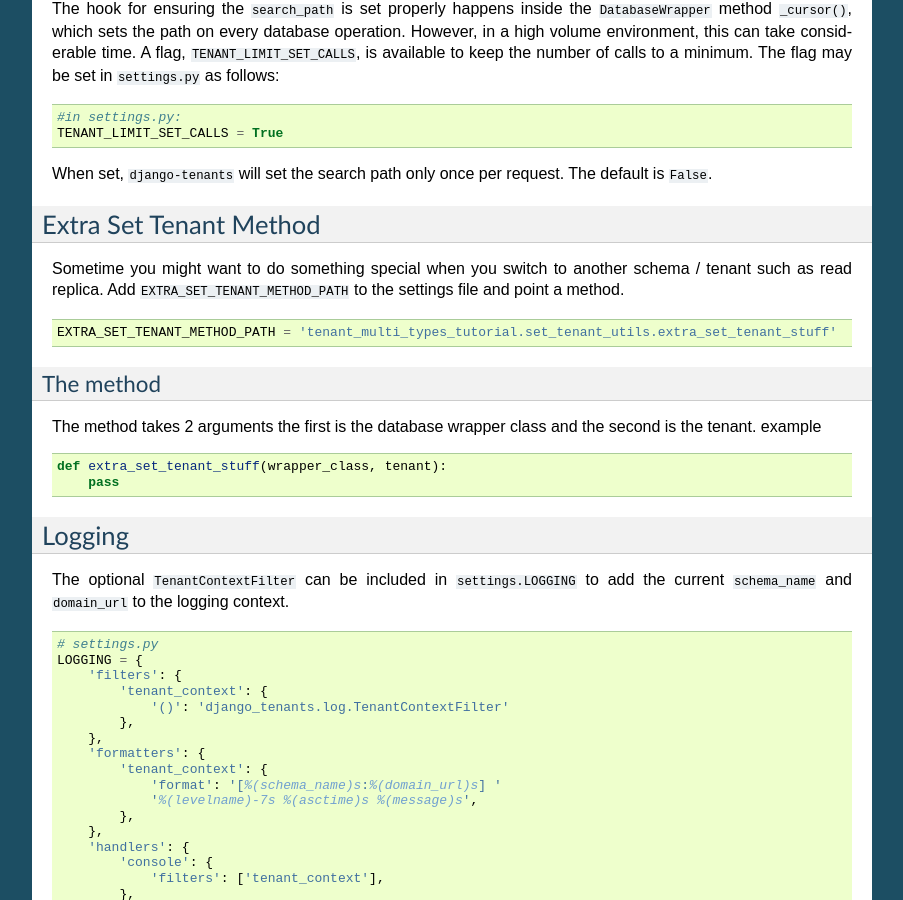
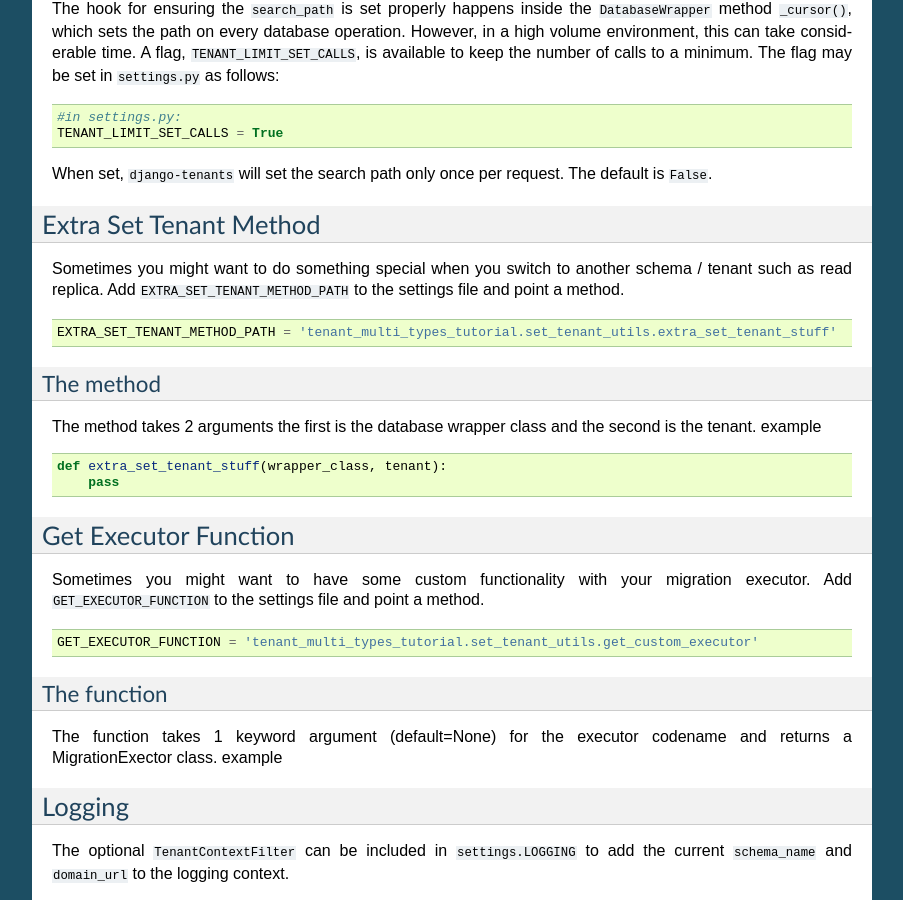
Before and after one commit to django-tenants/django-tenants, a Sphinx documentation site: the page built from docs/use.rst, in a window 1280 px wide and 900 px high, scrolled down 7207 px. Shown: the whole window, without its empty margins (198-1101 px from the left). Built offline with Sphinx 7.4.7, drawn with Linux system fonts in a browser that asks for light colours; the version number could not be read and is left out; some of the changed text lies outside the part shown.

Commit message:
Added documentation for get_executor hook

```diff
--- a/docs/use.rst
+++ b/docs/use.rst
@@ -456,7 +456,7 @@ When set, ``django-tenants`` will set the search path only once per request. The
 Extra Set Tenant Method
 -----------------------
 
-Sometime you might want to do something special when you switch to another schema / tenant such as read replica.
+Sometimes you might want to do something special when you switch to another schema / tenant such as read replica.
 Add ``EXTRA_SET_TENANT_METHOD_PATH`` to the settings file and point a method.
 
 .. code-block:: python
@@ -473,6 +473,37 @@ example
 
     def extra_set_tenant_stuff(wrapper_class, tenant):
         pass
+
+
+Get Executor Function
+-----------------------
+
+Sometimes you might want to have some custom functionality with your migration executor.
+Add ``GET_EXECUTOR_FUNCTION`` to the settings file and point a method.
+
+.. code-block:: python
+
+    GET_EXECUTOR_FUNCTION = 'tenant_multi_types_tutorial.set_tenant_utils.get_custom_executor'
+
+The function
+~~~~~~~~~~
+
+The function takes 1 keyword argument (default=None) for the executor codename and returns a MigrationExector class.
+example
+
+.. code-block:: python
+    from .custom_migration_executors import CustomMigrationExecutor
+    from django_tenants.migrate_executors.standard import StandardExecutor
+
+    def get_custom_executor(codename=None):
+        codename = codename or os.environ.get('EXECUTOR', StandardExecutor.codename)
+
+        for klass in MigrationExecutor.__subclasses__():
+            if klass.codename == codename:
+                return klass
+
+        raise NotImplementedError('No executor with codename %s' % codename)
+
 
 Logging
 -------
```
